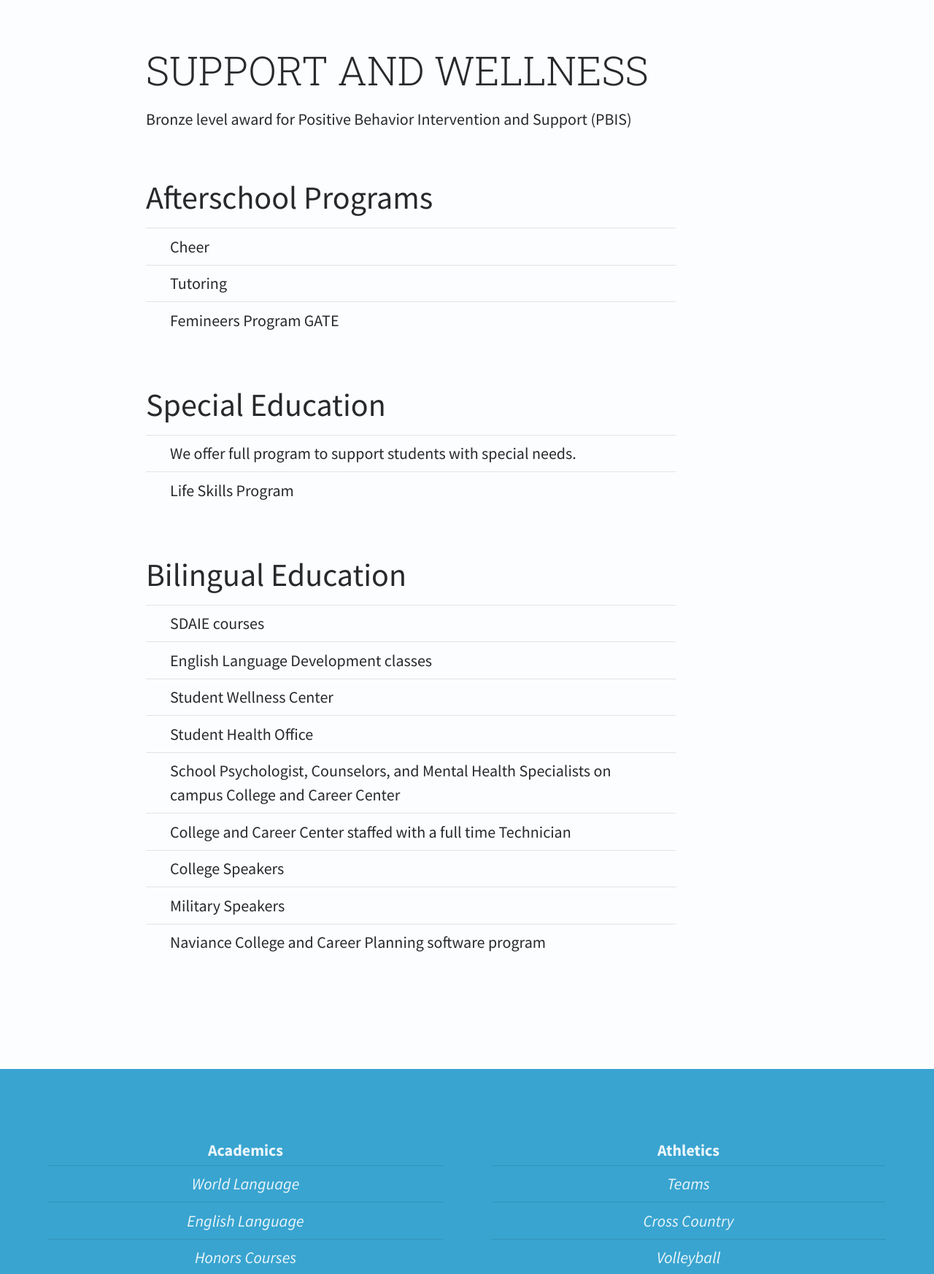
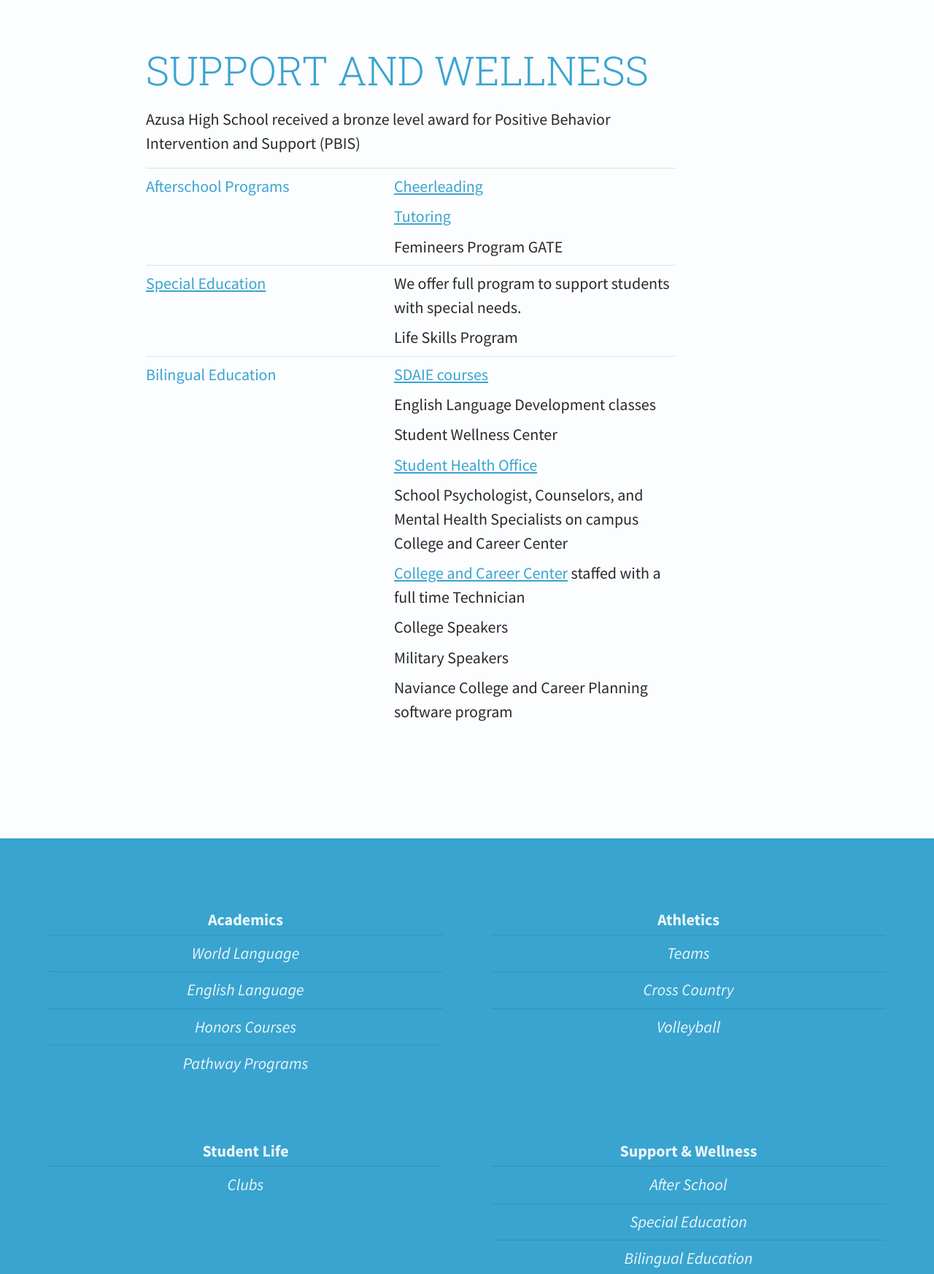
Before and after one commit to jimthoburn/azusa, a Jekyll site: the page built from wellness.markdown, in a window 1280 px wide, cut to the strip 634-2380 px from the top of the page. Shown: the whole strip at 73% size. Built offline with Jekyll 4.4.1, drawn with Linux system fonts in a browser that asks for light colours.

```diff
--- a/_css/color.css
+++ b/_css/color.css
@@ -38,12 +38,10 @@
     color: var(--link-color);
   }
 
-  /*
   main h1,
   main h2 {
     color: var(--headline-color);
   }
-  */
   dt {
     color: var(--headline-color);
   }
--- a/_css/layout.css
+++ b/_css/layout.css
@@ -137,7 +137,7 @@
       @media (min-aspect-ratio: 1/1) {
         .image img {
           height: 70vh;
-          min-height: 30vmax;
+          min-height: 40vmax;
         }
       }
       body.image-focus-top .image img {
--- a/css/shared.css
+++ b/css/shared.css
@@ -25,12 +25,10 @@
     color: rgb(57, 164, 208);
   }
 
-  /*
   main h1,
   main h2 {
-    color: var(--headline-color);
+    color: rgb(57, 164, 208);
   }
-  */
 
   dt {
     color: rgb(57, 164, 208);
@@ -520,7 +518,7 @@
       @media (min-aspect-ratio: 1/1) {
         .image img {
           height: 70vh;
-          min-height: 30vmax;
+          min-height: 40vmax;
         }
       }
       body.image-focus-top .image img {
--- a/index.markdown
+++ b/index.markdown
@@ -22,6 +22,7 @@
 main > div:first-of-type {
   position: absolute;
   top: 80vh;
+  margin-right: 1.5em;
   color: white;
 }
 main > div:first-of-type + p {
--- a/wellness.markdown
+++ b/wellness.markdown
@@ -6,27 +6,24 @@
 
 # Support and Wellness
 
-Bronze level award for Positive Behavior Intervention and Support (PBIS)
+Azusa High School received a bronze level award for Positive Behavior Intervention and Support (PBIS)
 
-## Afterschool Programs
+Afterschool Programs
+: [Cheerleading](http://info.azusahighschool.jimthoburn.com/cheerleading)
+: [Tutoring](/#math-tutoring-is-now-available)
+: Femineers Program GATE
 
-*   Cheer
-*   Tutoring
-*   Femineers Program GATE
+[Special Education](http://info.azusahighschool.jimthoburn.com/specialed)
+: We offer full program to support students with special needs.
+: Life Skills Program
 
-## Special Education
-
-*   We offer full program to support students with special needs.
-*   Life Skills Program
-
-## Bilingual Education
-
-*   SDAIE courses
-*   English Language Development classes
-*   Student Wellness Center
-*   Student Health Office
-*   School Psychologist, Counselors, and Mental Health Specialists on campus College and Career Center
-*   College and Career Center staffed with a full time Technician
-*   College Speakers
-*   Military Speakers
-*   Naviance College and Career Planning software program
+Bilingual Education
+: [SDAIE courses](http://info.azusahighschool.jimthoburn.com/science)
+: English Language Development classes
+: Student Wellness Center
+: [Student Health Office](http://info.azusahighschool.jimthoburn.com/healthservices)
+: School Psychologist, Counselors, and Mental Health Specialists on campus College and Career Center
+: [College and Career Center](http://info.azusahighschool.jimthoburn.com/careercenter) staffed with a full time Technician
+: College Speakers
+: Military Speakers
+: Naviance College and Career Planning software program
```
Also changed, not shown: academics.markdown (+21 -1 lines), images/colleges-portrait.jpg (added), images/colleges.jpg (added), 1 other file.
